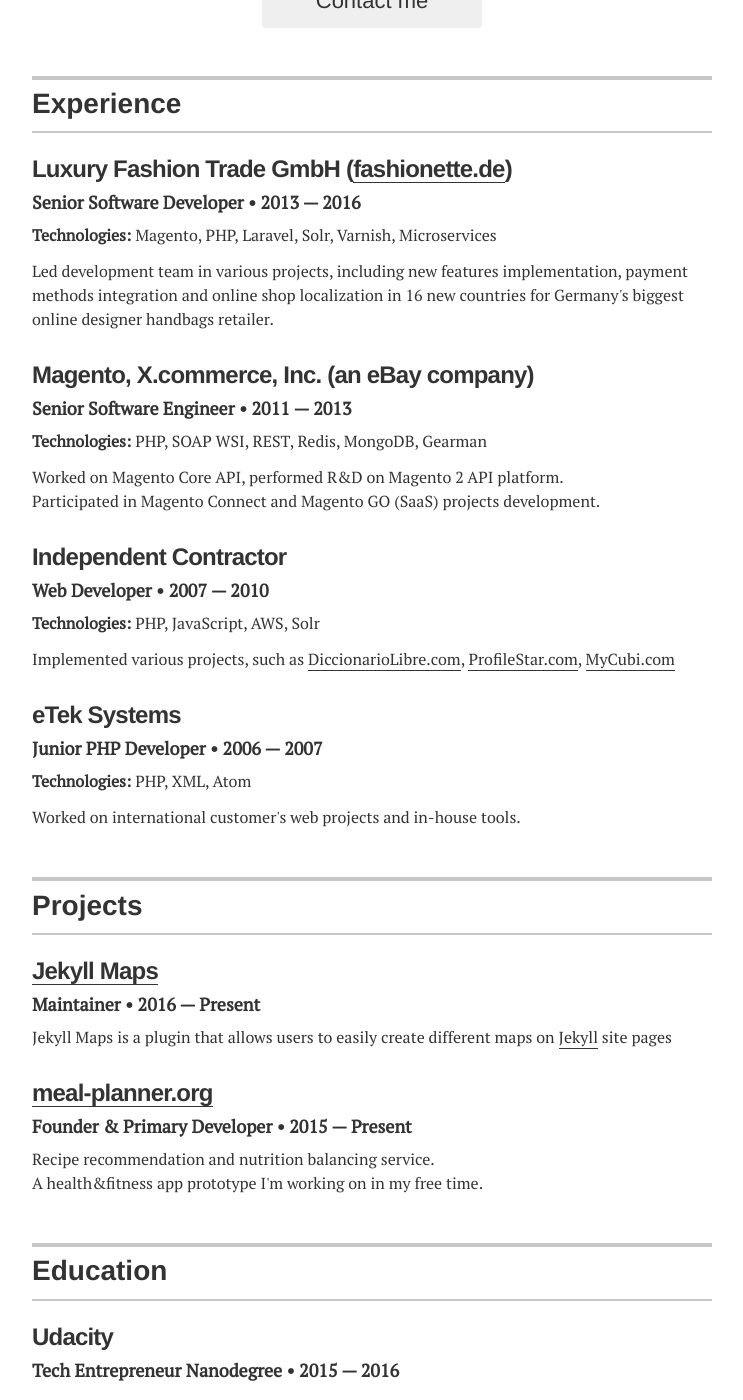
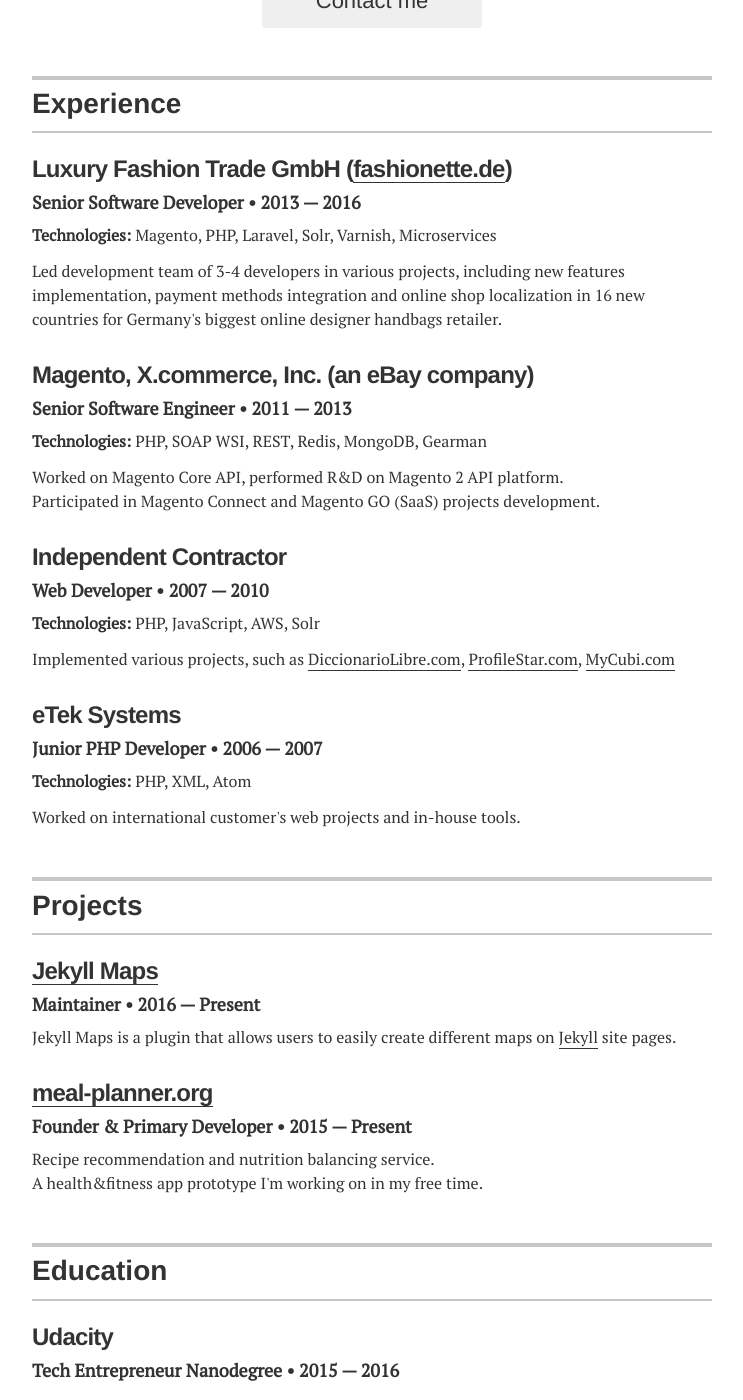
Before and after one commit to ayastreb/ayastreb.github.io, a Jekyll site: the page built from index.html, in a window 1280 px wide and 1400 px high, scrolled down 395 px. Shown: the whole window, without its empty margins (268-1011 px from the left). Built offline with Jekyll 4.4.1, drawn with Linux system fonts in a browser that asks for light colours; some web fonts are replaced.

Commit message:
Fix typo

```diff
--- a/_layouts/resume.html
+++ b/_layouts/resume.html
@@ -59,8 +59,9 @@
         <strong>Technologies:</strong> Magento, PHP, Laravel, Solr, Varnish, Microservices
       </p>
       <p class="resume-item-copy">
-        Led development team in various projects, including new features implementation, payment methods integration
-        and online shop localization in 16 new countries for Germany's biggest online designer handbags retailer.
+        Led development team of 3-4 developers in various projects, including new features implementation,
+        payment methods integration and online shop localization in 16 new countries for
+        Germany's biggest online designer handbags retailer.
       </p>
 
     </div>
@@ -120,7 +121,7 @@
       <h3 class="resume-item-title"><a href="https://ayastreb.me/jekyll-maps/">Jekyll Maps</a></h3>
       <h4 class="resume-item-details">Maintainer &bull; 2016 &mdash; Present</h4>
       <p class="resume-item-copy">
-        Jekyll Maps is a plugin that allows users to easily create different maps on <a href="http://jekyllrb.com" target="_blank">Jekyll</a> site pages
+        Jekyll Maps is a plugin that allows users to easily create different maps on <a href="http://jekyllrb.com" target="_blank">Jekyll</a> site pages.
       </p>
     </div>
 
```
